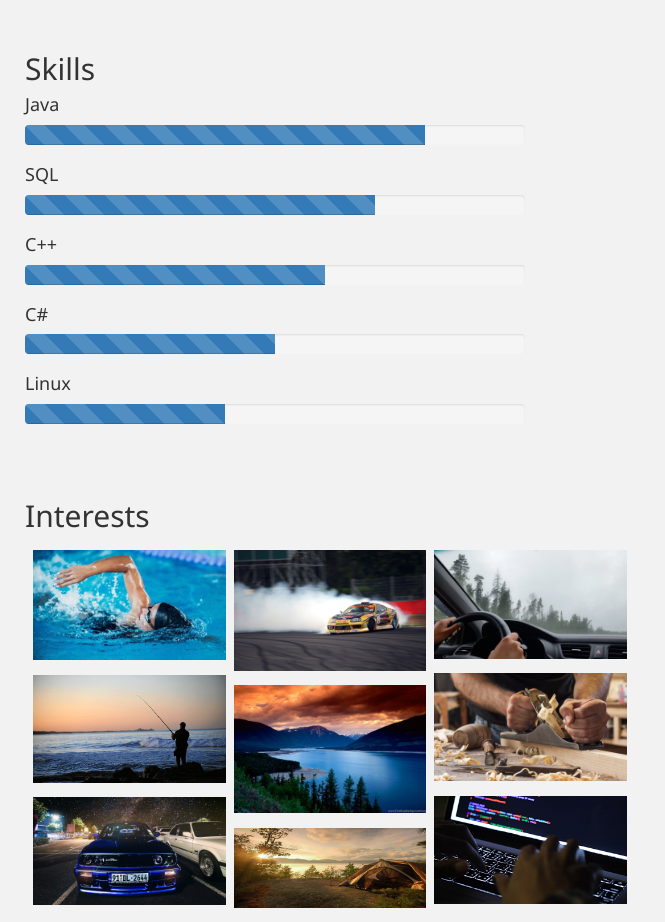
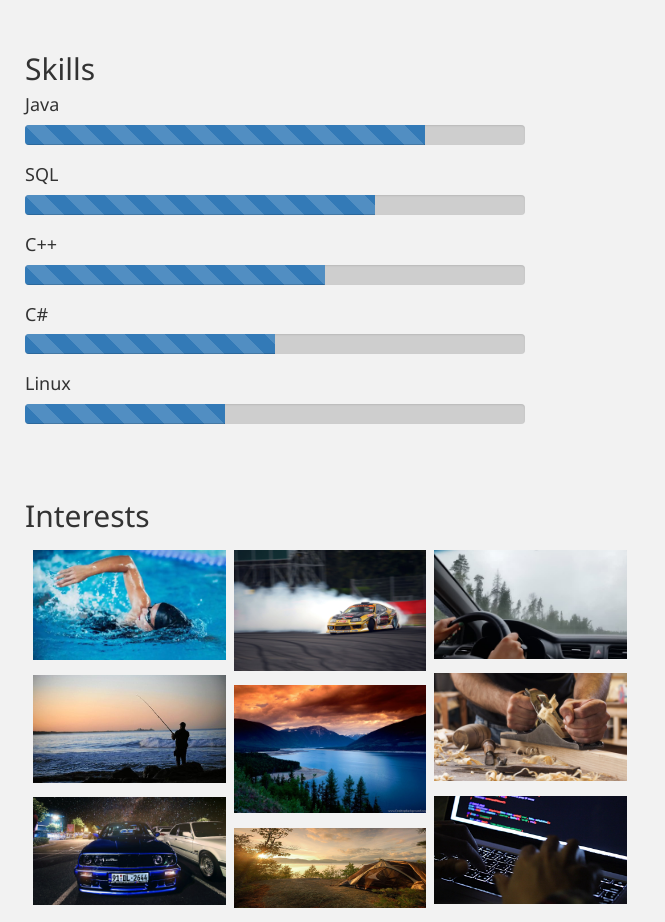
Before and after one commit to x00130793/Interactive-Media-Design-and-Data-Visualisation-CA2, a plain HTML site: page index.html in a window 1280 px wide. Shown: the part 2208-3130 px from the top of the page, without its empty margins (0-665 px from the left). Drawn offline with nearby package versions, Linux system fonts and the light colour scheme.

Commit message:
Final Version

```diff
--- a/index.html
+++ b/index.html
@@ -589,27 +589,27 @@
 				<div id="Skills" style="width: 500px;">
 				<h2>Skills</h2>
 				<h5>Java</h5>
-				<div class="progress" style="margin-right: 500px width: auto;">
+				<div class="progress" style="margin-right: 500px width: auto; background-color: #cecece">
 						<div class="progress-bar progress-bar-striped progress-bar-animated" role="progressbar" aria-valuenow="20" aria-valuemin="0" aria-valuemax="50" style="width: 80%"></div>
 				</div>
 
 				<h5>SQL</h5>
-				<div class="progress" style="margin-right: 500px width: auto;">
+				<div class="progress" style="margin-right: 500px width: auto; background-color: #cecece">
 						<div class="progress-bar progress-bar-striped progress-bar-animated" role="progressbar" aria-valuenow="20" aria-valuemin="0" aria-valuemax="50" style="width: 70%"></div>
 				</div>
 
 				<h5>C++</h5>
-				<div class="progress" style="margin-right: 500px width: auto;">
+				<div class="progress" style="margin-right: 500px width: auto; background-color: #cecece">
 						<div class="progress-bar progress-bar-striped progress-bar-animated" role="progressbar" aria-valuenow="20" aria-valuemin="0" aria-valuemax="50" style="width: 60%"></div>
 				</div>
 
 				<h5>C#</h5>
-				<div class="progress" style="margin-right: 500px width: auto;">
+				<div class="progress" style="margin-right: 500px width: auto; background-color: #cecece">
 						<div class="progress-bar progress-bar-striped progress-bar-animated" role="progressbar" aria-valuenow="20" aria-valuemin="0" aria-valuemax="50" style="width: 50%"></div>
 				</div>
 
 				<h5>Linux</h5>
-				<div class="progress" style="margin-right: 500px width: auto;">
+				<div class="progress" style="margin-right: 500px width: auto; background-color: #cecece">
 						<div class="progress-bar progress-bar-striped progress-bar-animated" role="progressbar" aria-valuenow="20" aria-valuemin="0" aria-valuemax="50" style="width: 40%"></div>
 				</div>
 
```
